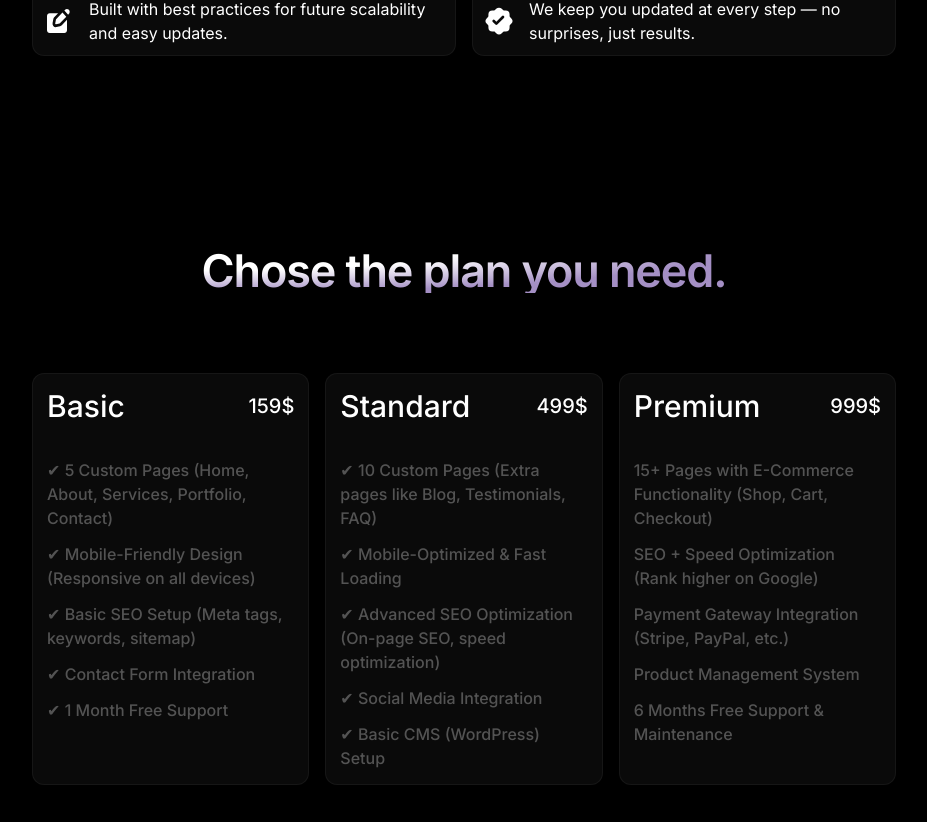
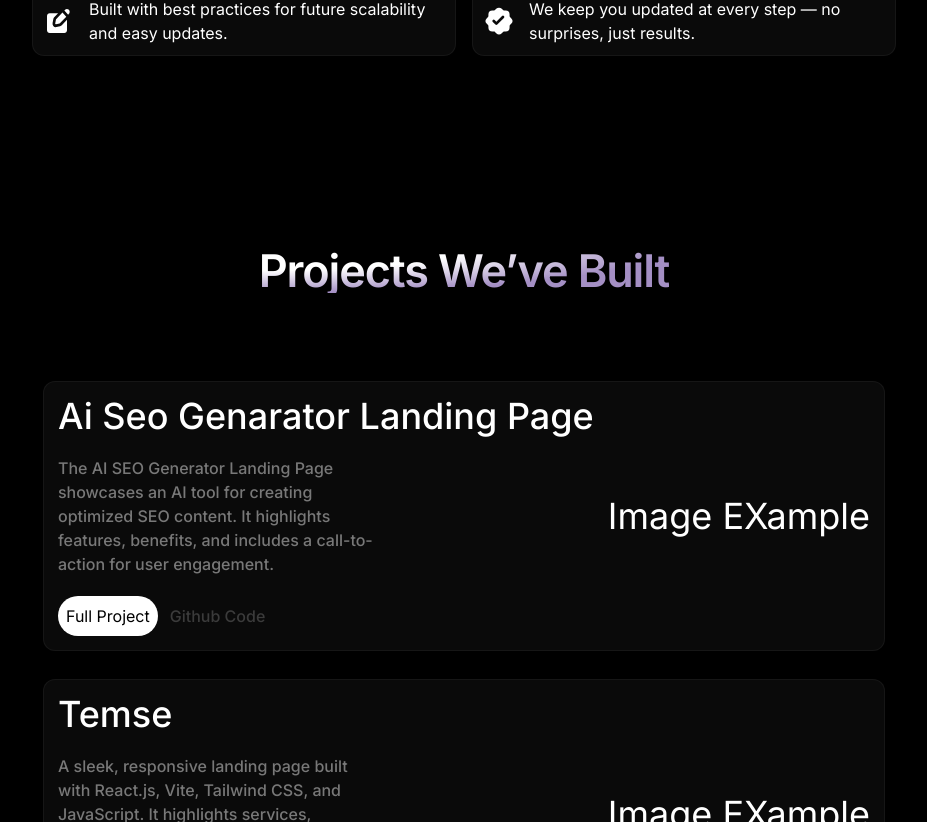
Before and after one commit to SaadAnna/Codew.v.1, a Next.js app: page / in a window 1280 px wide. Shown: the part 1978-2800 px from the top of the page, without its empty margins (176-1103 px from the left). Built offline with nearby package versions, Linux system fonts and the light colour scheme.

Commit message:
Start the Work Section in the project

```diff
--- a/app/page.tsx
+++ b/app/page.tsx
@@ -5,6 +5,7 @@ import { Services } from "./sections/Services";
 import { Whyus } from "./sections/Whyus";
 import { Pricing } from "./sections/Pricing"
 import { Contact } from "./sections/Contact";
+import { Work } from "./sections/Work"
 export default function Home() {
   return (
     <div className="bg-black">
@@ -13,6 +14,7 @@ export default function Home() {
     <Technology />
     <Services />
     <Whyus />
+    <Work />
     <Pricing />
     <Contact />
     </div>
--- /dev/null
+++ b/app/sections/Work.tsx
@@ -0,0 +1,73 @@
+const Works = [
+  {
+    id: 1,
+    title: "Ai Seo Genarator Landing Page",
+    description:
+      "The AI SEO Generator Landing Page showcases an AI tool for creating optimized SEO content. It highlights features, benefits, and includes a call-to-action for user engagement.",
+    fullproject: "Full Project",
+    githbulink: "Github Code",
+    image: "Image EXample",
+  },
+  {
+    id: 2,
+    title: "Temse",
+    description:
+      "A sleek, responsive landing page built with React.js, Vite, Tailwind CSS, and JavaScript. It highlights services, expertise, and includes a call-to-action to attract clients.e",
+    fullproject: "Full Project",
+    githbulink: "Github Code",
+    image: "Image EXample",
+  },
+  {
+    id: 3,
+    title: "Codew",
+    description:
+      "A sleek, responsive landing page built with React.js, Vite, Tailwind CSS, and JavaScript. It highlights services, expertise, and includes a call-to-action to attract clients.",
+    fullproject: "Full Project",
+    githbulink: "Github Code",
+    image: "Image EXample",
+  },
+];
+export const Work = () => {
+  return (
+    <section className="py-24">
+      <div className="px-4  lg:max-w-4xl max-w-4xl mx-auto flex flex-col gap-16 items-center overflow-hidden relative ">
+        <h1 className="text-4xl md:text-[45px] mx-auto md:leading-none max-w-2xl font-semibold tracking-tight bg-white bg-[radial-gradient(100%_100%_at_top_left,white,white,rgb(74,32,138,.5))] text-transparent bg-clip-text text-center">
+          Projects We’ve Built{" "}
+        </h1>
+        <div className="mt-6 grid grid-rows-3 gap-7">
+          {Works.map((work) => (
+            <div
+              key={work.id}
+              className="flex justify-between items-center gap-3.5 p-3.5 bg-neutral-950 border border-white/5 rounded-xl cursor-pointer transition-300 hover:bg-white/4"
+            >
+              <div className="flex flex-col text-start gap-5">
+                <h1 className="text-4xl max-w-xl text-white font-medium ">
+                  {work.title}
+                </h1>
+                <p className="text-base max-w-xs text-white/45 font-medium ">
+                  {work.description}
+                </p>
+                <div className="flex gap-3 items-center">
+                  <a
+                    href="#"
+                    className="text-black p-2 text-base bg-white rounded-full"
+                  >
+                    {work.fullproject}
+                  </a>
+                  <a
+                    href="#"
+                    className="text-white/20 text-base transition-all font-medium ease-in hover:text-white"
+                  >
+                    {work.githbulink}
+                  </a>
+                </div>
+              </div>
+              <h1 className="text-4xl max-w-xl text-white">{work.image}</h1>
+            </div>
+          ))}
+        </div>
+      </div>
+    </section>
+  );
+};
+export default Work;
```
